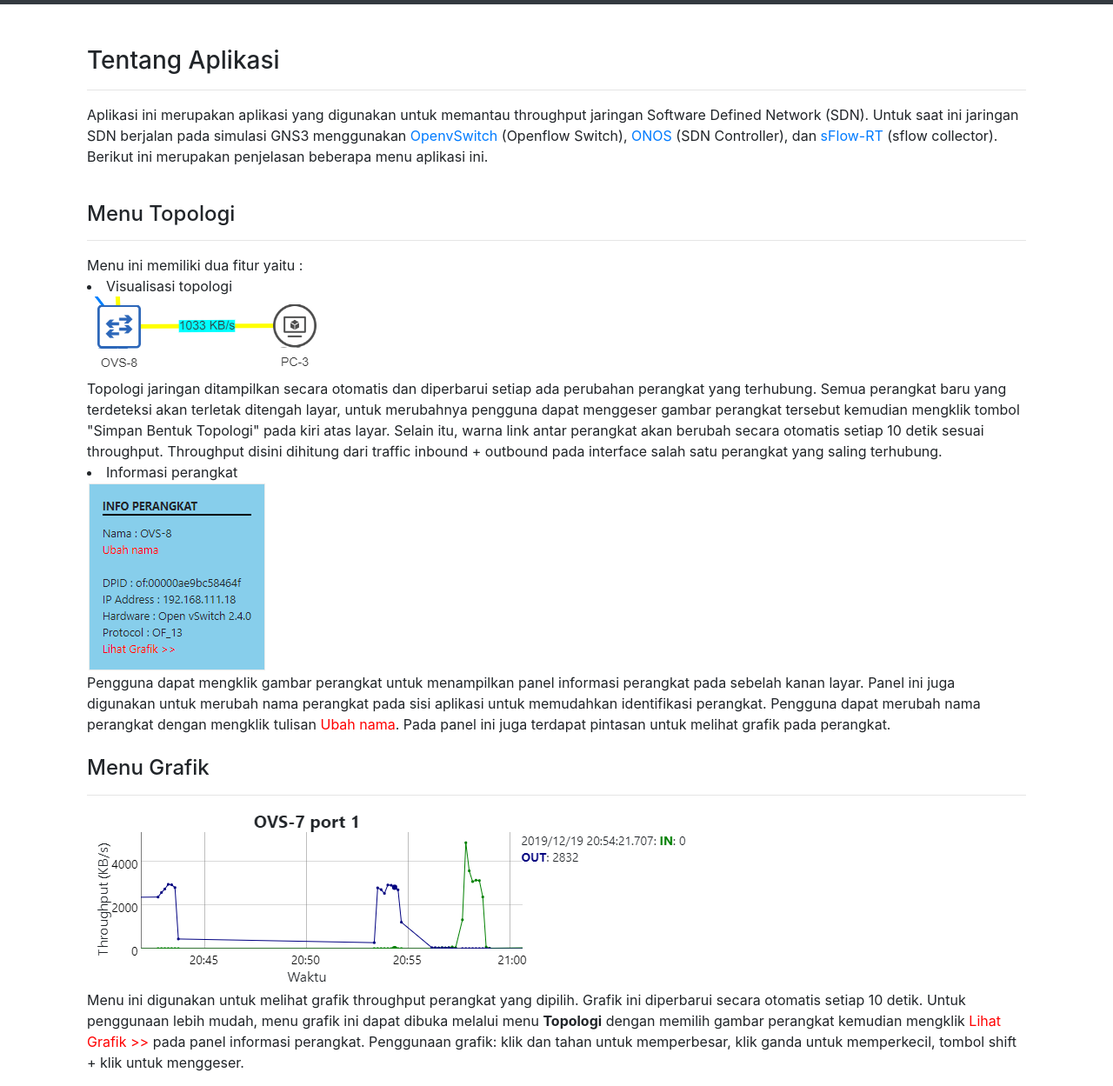
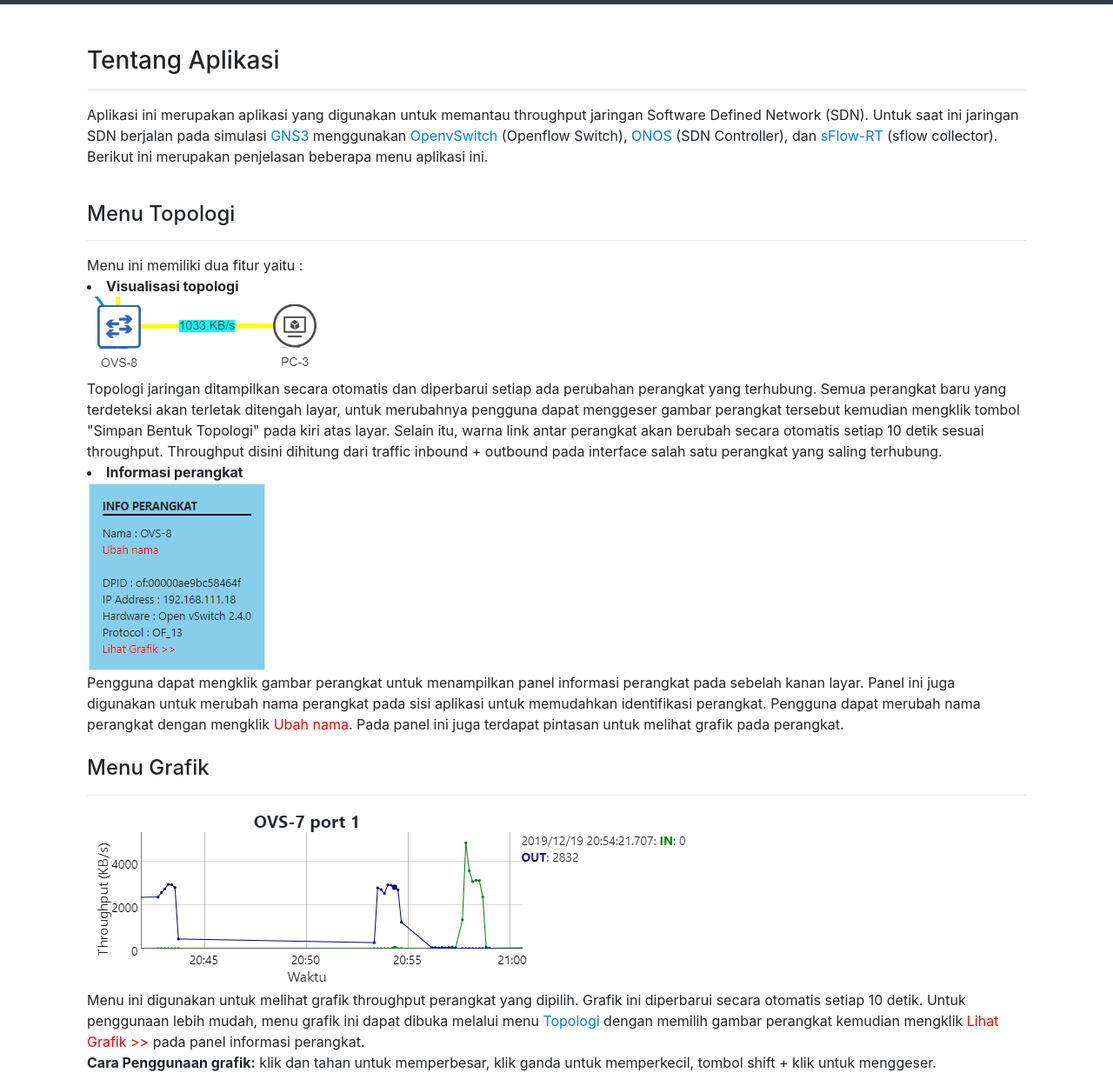
Before and after one commit to ilham-openbeta/pa-sdn, a website: page views/panduan.html in a window 1280 px wide. Shown: the part 51-1300 px from the top of the page at 87% size. Drawn offline with Linux system fonts and the light colour scheme.

Commit message:
fix typo

```diff
--- a/views/panduan.html
+++ b/views/panduan.html
@@ -50,7 +50,7 @@
             <hr>
             <p>
                 Aplikasi ini merupakan aplikasi yang digunakan untuk memantau throughput jaringan Software Defined
-                Network (SDN). Untuk saat ini jaringan SDN berjalan pada simulasi GNS3 menggunakan
+                Network (SDN). Untuk saat ini jaringan SDN berjalan pada simulasi <a href="https://www.gns3.com/" target="_blank">GNS3</a> menggunakan
                 <a href="https://www.openvswitch.org/" target="_blank">OpenvSwitch</a> (Openflow Switch),
                 <a href="https://onosproject.org/" target="_blank">ONOS</a> (SDN Controller), dan
                 <a href="https://sflow-rt.com/" target="_blank">sFlow-RT</a> (sflow collector).
@@ -61,7 +61,7 @@
             <hr>
             Menu ini memiliki dua fitur yaitu :
             <li>
-                Visualisasi topologi
+                <b>Visualisasi topologi</b>
                 <br><img src="/img/p_topo.png" alt="topologi">
                 <br>Topologi jaringan ditampilkan secara otomatis dan diperbarui setiap ada perubahan perangkat yang
                 terhubung. Semua perangkat baru yang terdeteksi akan terletak ditengah layar, untuk merubahnya pengguna
@@ -71,12 +71,12 @@
                 saling terhubung.
             </li>
             <li>
-                Informasi perangkat
+                <b>Informasi perangkat</b>
                 <br><img src="/img/p_info.png" alt="panel informasi">
                 <br>Pengguna dapat mengklik gambar perangkat untuk menampilkan panel informasi perangkat pada sebelah
                 kanan layar. Panel ini juga digunakan untuk merubah nama perangkat pada sisi aplikasi untuk memudahkan
                 identifikasi perangkat.
-                Pengguna dapat merubah nama perangkat dengan mengklik tulisan <span style="color:red">Ubah nama</span>.
+                Pengguna dapat merubah nama perangkat dengan mengklik <span style="color:red">Ubah nama</span>.
                 Pada panel ini juga terdapat pintasan untuk melihat grafik pada perangkat.
             </li>
             <br>
@@ -85,10 +85,10 @@
             <img src="/img/p_grafik.png" alt="grafik">
             <p>
                 Menu ini digunakan untuk melihat grafik throughput perangkat yang dipilih. Grafik ini diperbarui secara otomatis
-                setiap 10 detik. Untuk penggunaan lebih mudah, menu grafik ini dapat dibuka melalui menu <b>Topologi</b>
+                setiap 10 detik. Untuk penggunaan lebih mudah, menu grafik ini dapat dibuka melalui menu <a href="/">Topologi</a>
                 dengan memilih gambar perangkat kemudian mengklik <span style="color:red">Lihat Grafik >> </span>
                 pada panel informasi perangkat.
-                Penggunaan grafik: klik dan tahan untuk memperbesar, klik ganda untuk memperkecil, tombol shift + klik
+                <br><b>Cara Penggunaan grafik:</b> klik dan tahan untuk memperbesar, klik ganda untuk memperkecil, tombol shift + klik
                 untuk menggeser.
             </p>
             <br>
```
Also changed, not shown: views/test.html (+2 -2 lines).
